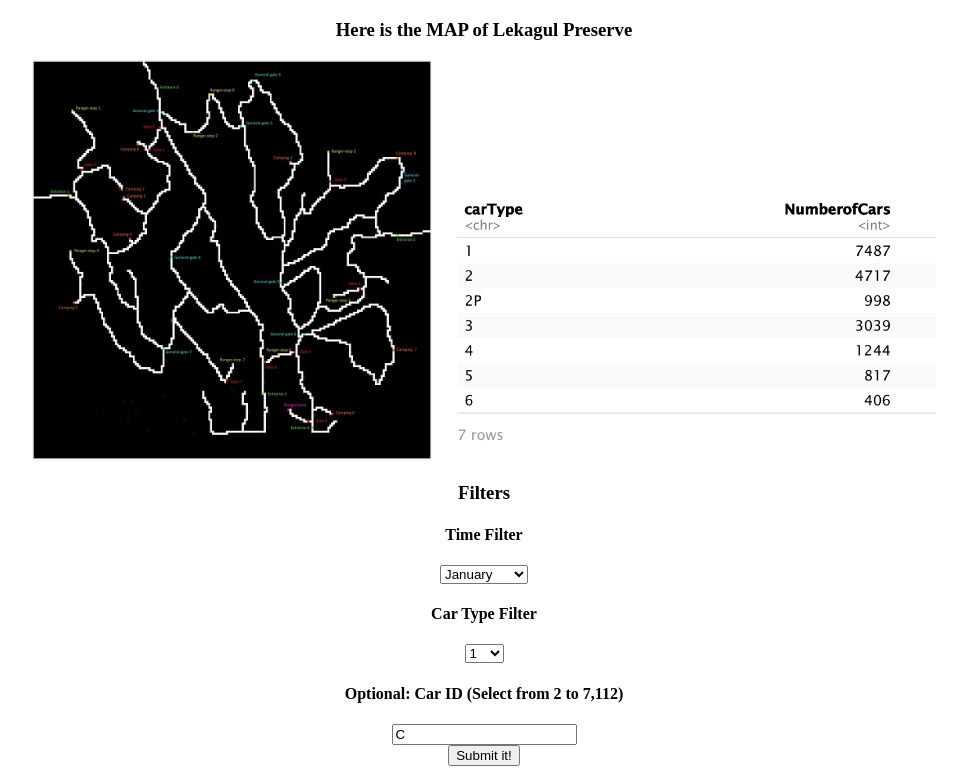
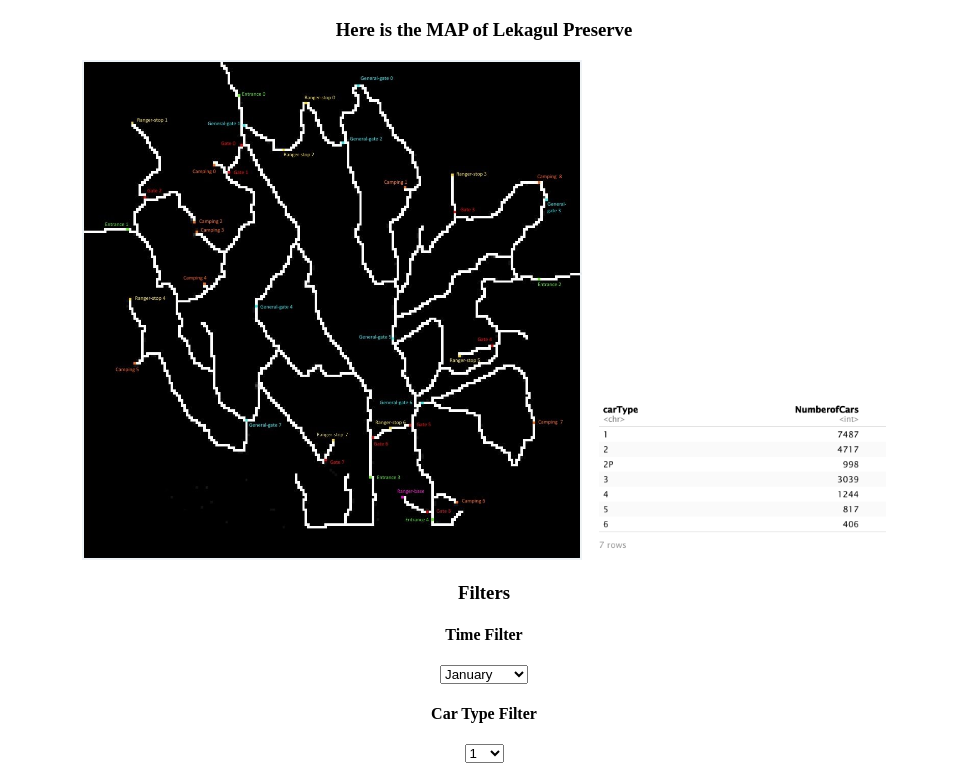
Before and after one commit to YuexingHao/Data-Analytics-System, a plain HTML site: page index.html in a window 1280 px wide. Shown: the part 61-829 px from the top of the page, without its empty margins (156-1123 px from the left). Drawn offline with Linux system fonts and the light colour scheme.

Commit message:
Update index.html

```diff
--- a/index.html
+++ b/index.html
@@ -13,8 +13,8 @@
 <div>
 <h1>Monitoring the Traffic of Lekagul Preserve</h1>
 <h3>Here is the MAP of Lekagul Preserve </h3>
-	<img width="400" src="Lekagul Roadways labeled v2.jpg" alt="Map">
-	<img width="500" src="images/image6.png" alt="data_overview">
+	<img width="500" src="Lekagul Roadways labeled v2.jpg" alt="Map">
+	<img width="300" src="images/image6.png" alt="data_overview">
 
 <h3>Filters</h3>
     <h4>Time Filter</h4>
```
